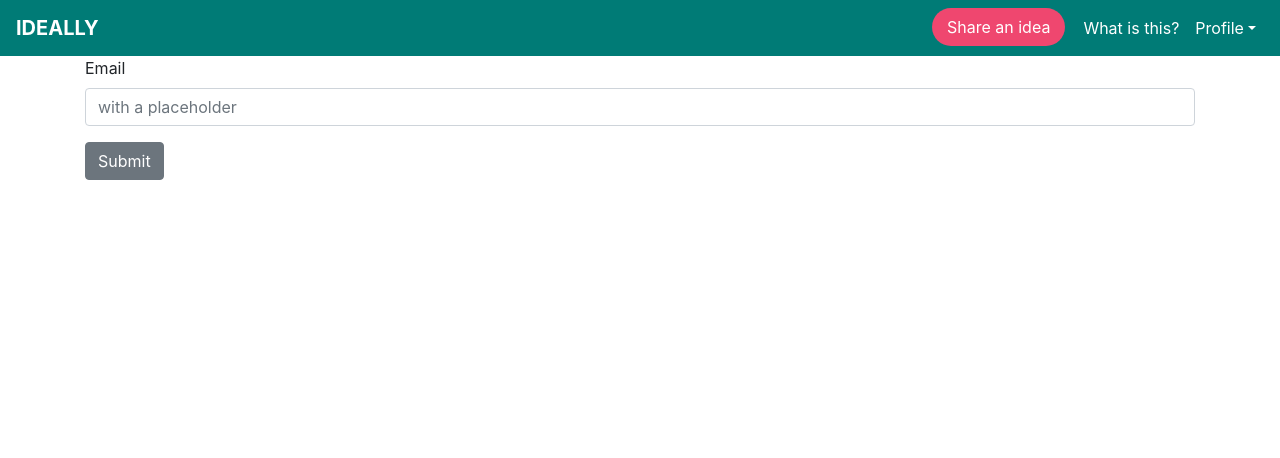
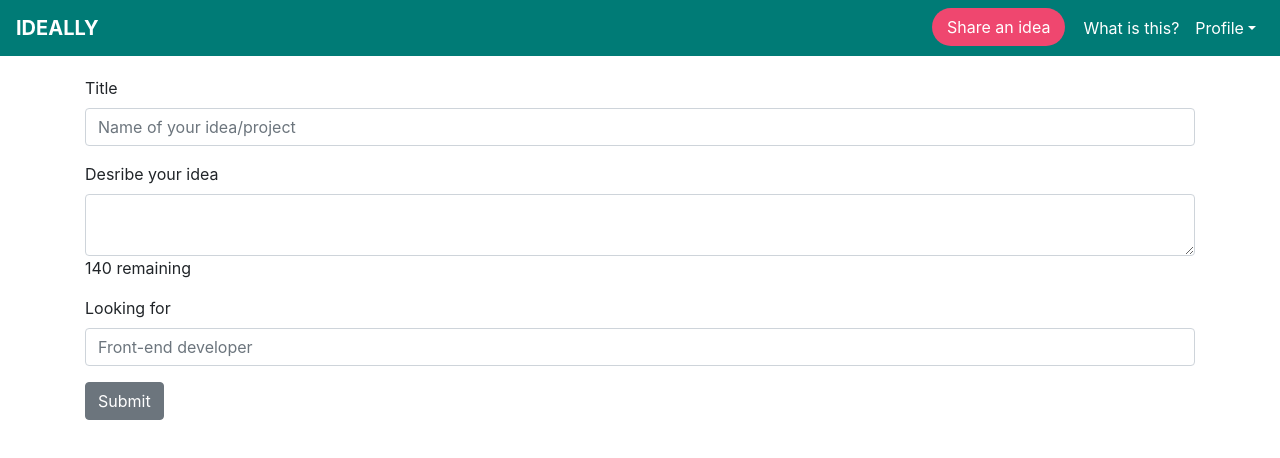
Before and after one commit to karannavani/ideally.io, a React (Create React App) app: page /new in a window 1280 px wide. Shown: the top 458 px of the page. Built offline with nearby package versions, Linux system fonts and the light colour scheme.

Commit message:
added character count in idea description

```diff
--- a/public/index.html
+++ b/public/index.html
@@ -20,7 +20,7 @@
       work correctly both with client-side routing and a non-root public URL.
       Learn how to configure a non-root public URL by running `npm run build`.
     -->
-  <title>React App</title>
+  <title>Ideally</title>
 </head>
 
 <body>
@@ -28,16 +28,6 @@
     You need to enable JavaScript to run this app.
   </noscript>
   <div id="root"></div>
-  <!--
-      This HTML file is a template.
-      If you open it directly in the browser, you will see an empty page.
-
-      You can add webfonts, meta tags, or analytics to this file.
-      The build step will place the bundled scripts into the <body> tag.
-
-      To begin the development, run `npm start` or `yarn start`.
-      To create a production bundle, use `npm run build` or `yarn build`.
-    -->
 </body>
 
 </html>
--- a/src/App.js
+++ b/src/App.js
@@ -1,18 +1,20 @@
-import React, { Component } from 'react';
+import React, { Component } from "react";
 import { BrowserRouter, Switch, Route } from "react-router-dom";
-import Feed from './components/Feed';
-import Header from './components/Header';
-import CreateForm from './components/CreateForm';
+import Feed from "./components/Feed";
+import Header from "./components/Header";
+import CreateForm from "./components/CreateForm";
 
 class App extends Component {
   render() {
     return (
       <div>
-      <Header/>
-      <Switch>
-          <Route exact path='/' component={Feed} />
-          <Route path='/new' component={CreateForm} />
-      </Switch>
+        <Header />
+        <div className="app-body">
+          <Switch>
+            <Route exact path="/" component={Feed} />
+            <Route path="/new" component={CreateForm} />
+          </Switch>
+        </div>
       </div>
     );
   }
--- a/src/components/CreateForm.js
+++ b/src/components/CreateForm.js
@@ -2,21 +2,50 @@ import React from "react";
 // import axios from "axios";
 
 import {
-    Container,
+  Container
   // Row,
   // Col
 } from "reactstrap";
 
-import { Button, Form, FormGroup, Label, Input, FormText } from 'reactstrap';
+import { Button, Form, FormGroup, Label, Input, FormText } from "reactstrap";
 
 export default class CreateForm extends React.Component {
+  state = {
+    maxChars: 140,
+    charsLeft: 140
+  };
+
+  handleWordCount = ({target:{value}}) => {
+    const charCount = value.length;
+    const maxChars = this.state.maxChars;
+    const charsLeft = maxChars - charCount;
+    this.setState({charsLeft});
+  }
+
   render() {
     return (
       <Container>
         <Form>
           <FormGroup>
-                    <Label for="exampleEmail">Email</Label>
-                    <Input type="email" name="email" id="exampleEmail" placeholder="with a placeholder" />
+            <Label for="title">Title</Label>
+            <Input placeholder="Name of your idea/project" />
+          </FormGroup>
+
+          <FormGroup>
+            <Label for="description">Desribe your idea</Label>
+            <Input
+              type="textarea"
+              name="text"
+              id="exampleText"
+              maxLength={this.state.maxChars}
+              onChange={this.handleWordCount}
+            />
+            <p>{this.state.charsLeft} remaining</p>
+          </FormGroup>
+
+          <FormGroup>
+            <Label for="description">Looking for</Label>
+            <Input placeholder="Front-end developer" />
           </FormGroup>
 
           <Button>Submit</Button>
--- a/src/scss/style.scss
+++ b/src/scss/style.scss
@@ -15,11 +15,15 @@
   }
 }
 
+.app-body {
+  margin-top: 20px;
+}
+
 .badge {
   margin-right: 5px;
   background-color: #ef476f;
 }
 
 .feed-card {
-  margin-top: 20px;
+  margin-bottom: 20px;
 }
```
Lines whose indentation alone changed are shown as unchanged.
